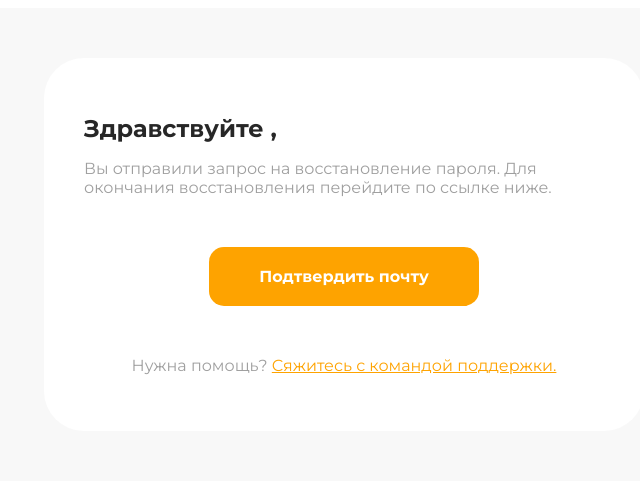
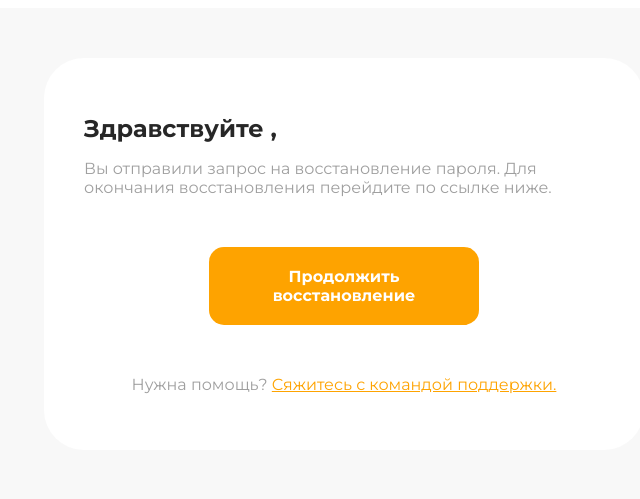
Before and after one commit to umutaev/skillactive-backend, a Django app: template app/users/templates/recover.html in a window 1280 px wide. Shown: the top 499 px of the page, without its empty margins (296-936 px from the left). Run offline with Django 4.2, Linux system fonts and the light colour scheme; the template is opened without the code that fills it, so the values that code supplies are empty; parts of the project's set-up code (start-up, migrations or seed data) failed here and were passed over.

Commit message:
Recovery email fix

```diff
--- a/app/users/templates/recover.html
+++ b/app/users/templates/recover.html
@@ -18,7 +18,7 @@
 				Вы отправили запрос на восстановление пароля. Для окончания восстановления перейдите по ссылке ниже.
 			</p>
 			<a class="button" href="https://skillactive.ru/new_password?token={{ token }}&uid={{ uid }}">
-				Подтвердить почту
+				Продолжить восстановление
 			</a>
 			<p class="help">
 				Нужна помощь?
```
